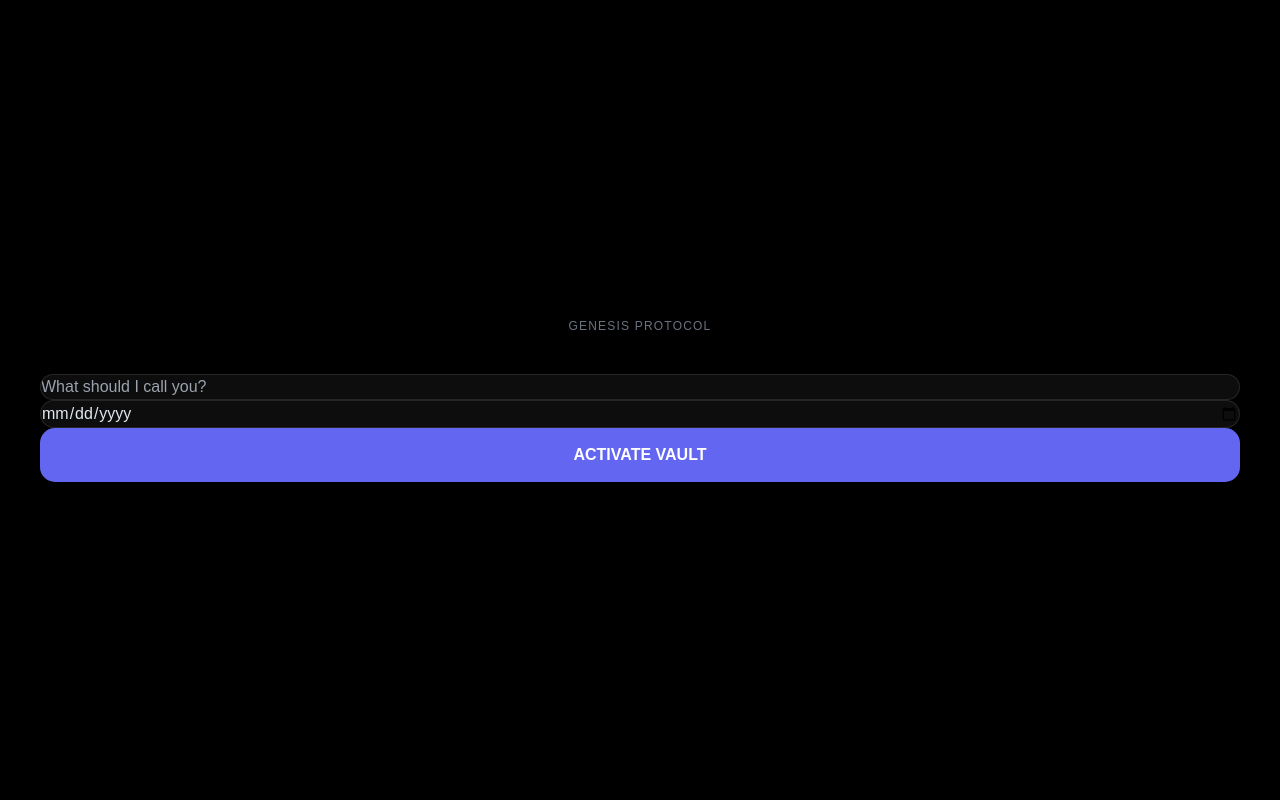
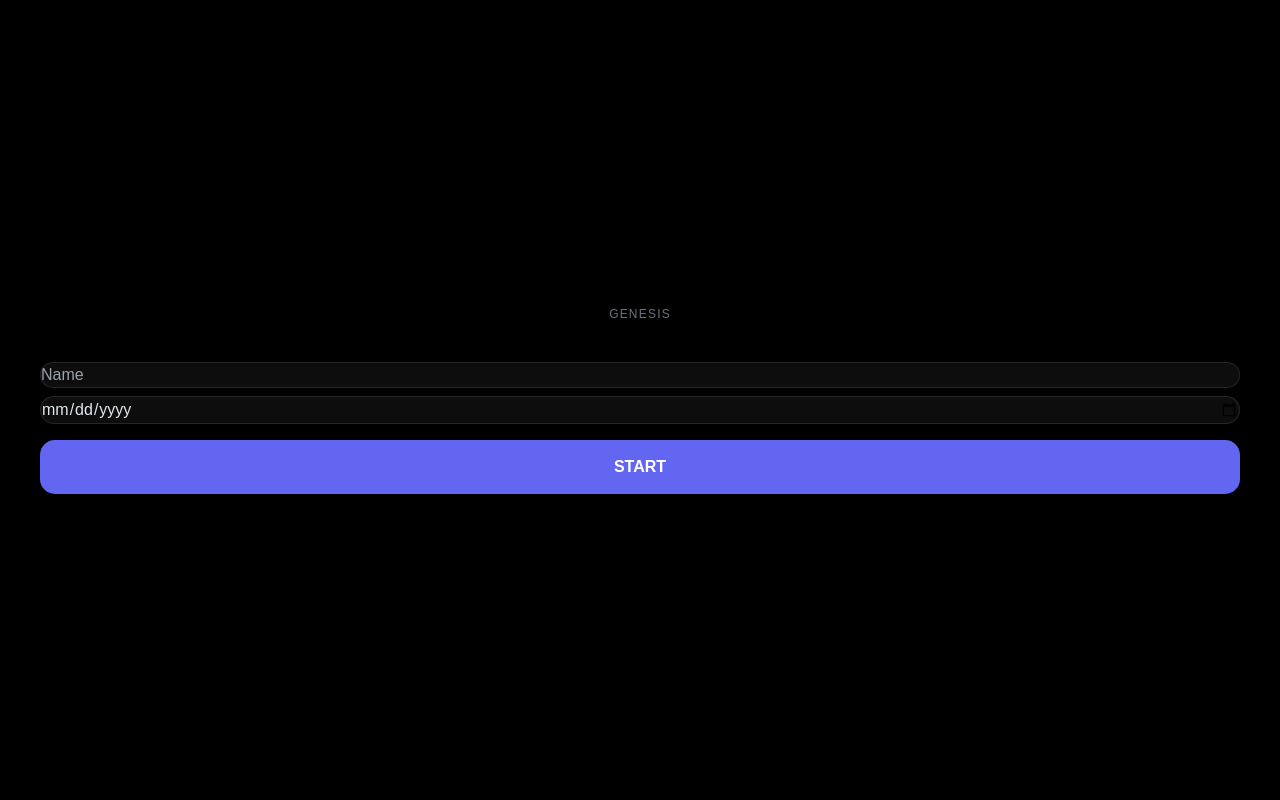
Before and after one commit to markolybrx/Celi_ai_journal, a Flask app: page / in a window 1280 px wide. Run offline with Flask 3, Linux system fonts and the light colour scheme; some libraries are stand-ins or nearby versions.

Commit message:
Update index.html

```diff
--- a/templates/index.html
+++ b/templates/index.html
@@ -3,38 +3,46 @@
 <head>
     <meta charset="UTF-8">
     <meta name="viewport" content="width=device-width, initial-scale=1.0, viewport-fit=cover">
-    <title>Celi | Sovereign Vault</title>
+    <title>Celi</title>
     <script src="https://cdn.tailwindcss.com"></script>
     <style>
         body { background: #050505; color: #e2e8f0; font-family: sans-serif; height: 100dvh; display: flex; flex-direction: column; overflow: hidden; }
+        #chat-box { display: flex; flex-direction: column; } /* Natural flow from top to bottom */
+        .msg-container { display: flex; flex-direction: column; justify-content: flex-end; height: 100%; }
         .btn { background: #6366f1; color: white; padding: 15px; border-radius: 15px; font-weight: bold; width: 100%; }
-        input { background: rgba(255,255,255,0.05); border: 1px solid rgba(255,255,255,0.1); color: white; padding: 15px; border-radius: 15px; width: 100%; outline: none; margin-bottom: 10px; }
-        .mode-active { background: #ef4444; border-color: #ef4444; }
+        input { background: rgba(255,255,255,0.05); border: 1px solid rgba(255,255,255,0.1); color: white; padding: 15px; border-radius: 15px; width: 100%; outline: none; }
+        .dot { width: 6px; height: 6px; background: #6366f1; border-radius: 50%; display: inline-block; animation: wave 1.3s linear infinite; }
+        .dot:nth-child(2) { animation-delay: -1.1s; }
+        .dot:nth-child(3) { animation-delay: -0.9s; }
+        @keyframes wave { 0%, 60%, 100% { transform: initial; } 30% { transform: translateY(-5px); } }
     </style>
 </head>
 <body class="p-5">
 
     <div id="setup" class="fixed inset-0 bg-black z-50 p-10 flex flex-col justify-center">
-        <h1 class="text-center text-xs tracking-widest text-gray-500 mb-10">GENESIS PROTOCOL</h1>
-        <input id="reg-name" placeholder="What should I call you?">
-        <input id="reg-bday" type="date">
-        <button onclick="saveVault()" class="btn">ACTIVATE VAULT</button>
+        <h1 class="text-center text-xs tracking-widest text-gray-500 mb-10">GENESIS</h1>
+        <input id="reg-name" placeholder="Name">
+        <input id="reg-bday" type="date" class="mt-2">
+        <button onclick="saveVault()" class="btn mt-4">START</button>
     </div>
 
     <div class="flex flex-col h-full">
-        <div class="flex justify-between items-center py-2">
-            <span class="text-[10px] font-bold text-gray-500 uppercase tracking-widest">Celi Stream</span>
-            <button id="vent-btn" onclick="toggleVenting()" class="text-[10px] border border-gray-700 px-3 py-1 rounded-full text-gray-400 transition-all">
-                VENTING: OFF
-            </button>
+        <div class="flex justify-between items-center py-2 border-b border-white/5">
+            <span class="text-[10px] font-bold text-gray-600 uppercase">Neural Stream</span>
+            <button id="vent-btn" onclick="toggleVenting()" class="text-[10px] border border-gray-700 px-3 py-1 rounded-full">VENTING: OFF</button>
         </div>
 
-        <div id="chat-box" class="flex-grow overflow-y-auto space-y-4 pt-5 pb-5">
-            <p id="celi-status" class="text-indigo-400 text-sm italic">Celi is listening. What's on your heart?</p>
+        <div class="flex-grow overflow-y-auto flex flex-col">
+            <div class="mt-auto"></div> <div id="chat-box" class="space-y-4 p-2">
+                <p class="text-indigo-400 text-sm italic">Celi is here.</p>
+            </div>
+            <div id="typing" class="hidden p-4 space-x-1">
+                <div class="dot"></div><div class="dot"></div><div class="dot"></div>
+            </div>
         </div>
 
-        <div class="mt-auto pb-5 flex gap-2">
-            <input id="user-input" class="flex-grow !mb-0" placeholder="Speak..." onkeydown="if(event.key==='Enter') sendMsg()">
+        <div class="mt-auto pb-5 pt-4 flex gap-2">
+            <input id="user-input" class="flex-grow" placeholder="Speak..." onkeydown="if(event.key==='Enter') sendMsg()">
             <button onclick="sendMsg()" class="bg-indigo-600 px-6 rounded-2xl font-bold">GO</button>
         </div>
     </div>
@@ -45,54 +53,41 @@
 
         function saveVault() {
             const n = document.getElementById('reg-name').value;
-            const b = document.getElementById('reg-bday').value;
-            if(!n) return alert("I need a name to care for you properly.");
+            if(!n) return alert("I need a name.");
             vaultData.name = n;
-            vaultData.bday = b;
             document.getElementById('setup').style.display = 'none';
         }
 
         function toggleVenting() {
             ventingMode = !ventingMode;
-            const btn = document.getElementById('vent-btn');
-            const status = document.getElementById('celi-status');
-
-            if(ventingMode) {
-                btn.innerText = "VENTING: ON";
-                btn.classList.add('mode-active', 'text-white');
-                status.innerText = "Venting mode active. I'm just here to listen. No advice, just you.";
-            } else {
-                btn.innerText = "VENTING: OFF";
-                btn.classList.remove('mode-active', 'text-white');
-                status.innerText = "Companion mode active. Ready for wit and wisdom.";
-            }
+            document.getElementById('vent-btn').innerText = ventingMode ? "VENTING: ON" : "VENTING: OFF";
+            document.getElementById('vent-btn').style.background = ventingMode ? "#ef4444" : "transparent";
         }
 
         async function sendMsg() {
             const i = document.getElementById('user-input');
             const box = document.getElementById('chat-box');
+            const type = document.getElementById('typing');
             const val = i.value.trim();
             if(!val) return;
 
-            box.innerHTML += `<div class="text-right"><p class="inline-block bg-indigo-900/30 p-3 rounded-2xl text-sm">${val}</p></div>`;
+            box.innerHTML += `<div class="text-right"><p class="inline-block bg-indigo-900/40 p-3 rounded-2xl text-sm">${val}</p></div>`;
             i.value = '';
+            type.classList.remove('hidden');
+            box.parentElement.scrollTop = box.parentElement.scrollHeight;
 
             try {
                 const response = await fetch('/api/process', {
                     method: 'POST',
                     headers: {'Content-Type': 'application/json'},
-                    body: JSON.stringify({
-                        message: val,
-                        profile: vaultData,
-                        venting_mode: ventingMode
-                    })
+                    body: JSON.stringify({ message: val, profile: vaultData, venting_mode: ventingMode })
                 });
-
                 const data = await response.json();
-                box.innerHTML += `<div class="text-left"><p class="inline-block bg-gray-800/50 p-3 rounded-2xl text-sm text-indigo-100">${data.reply}</p></div>`;
-                box.scrollTop = box.scrollHeight;
+                type.classList.add('hidden');
+                box.innerHTML += `<div class="text-left animate-in fade-in duration-500"><p class="inline-block bg-gray-800/80 p-3 rounded-2xl text-sm text-indigo-100">${data.reply}</p></div>`;
+                box.parentElement.scrollTop = box.parentElement.scrollHeight;
             } catch (e) {
-                box.innerHTML += `<p class="text-red-500 text-xs">Handshake failed. Check connection.</p>`;
+                type.classList.add('hidden');
             }
         }
     </script>
```
